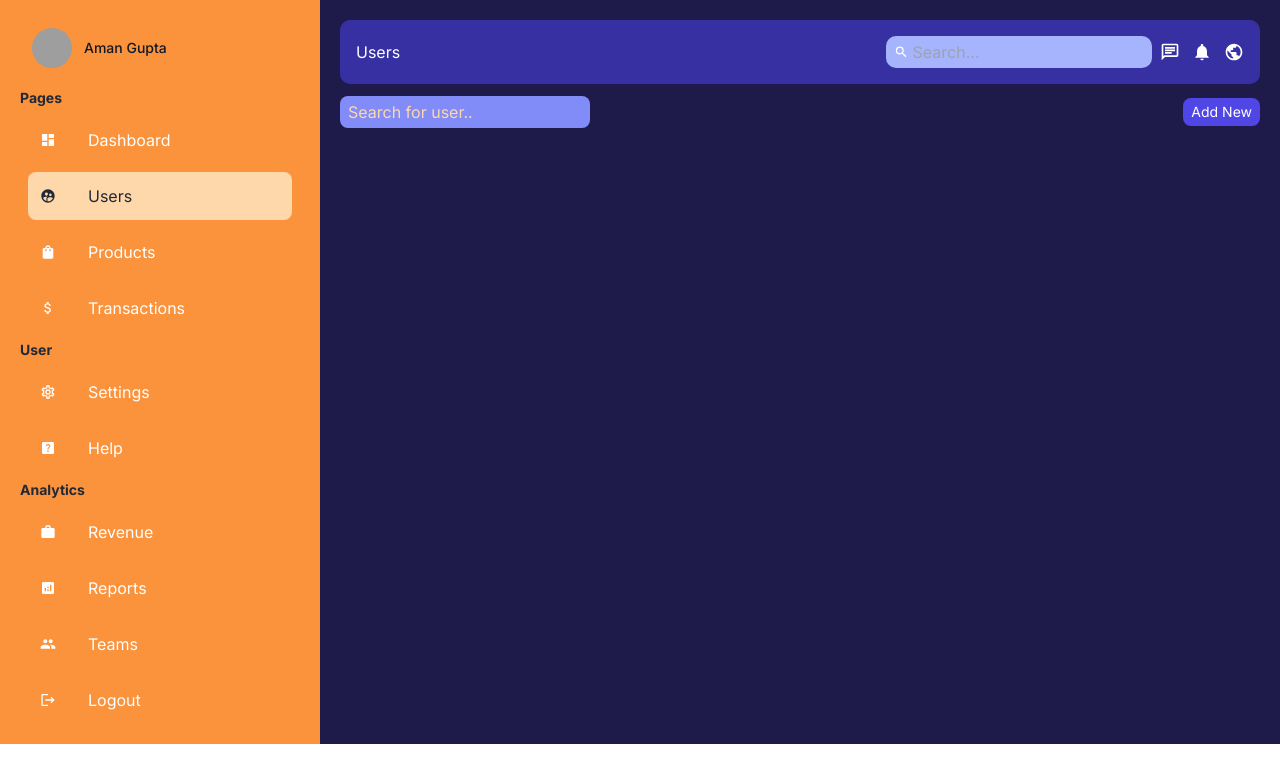
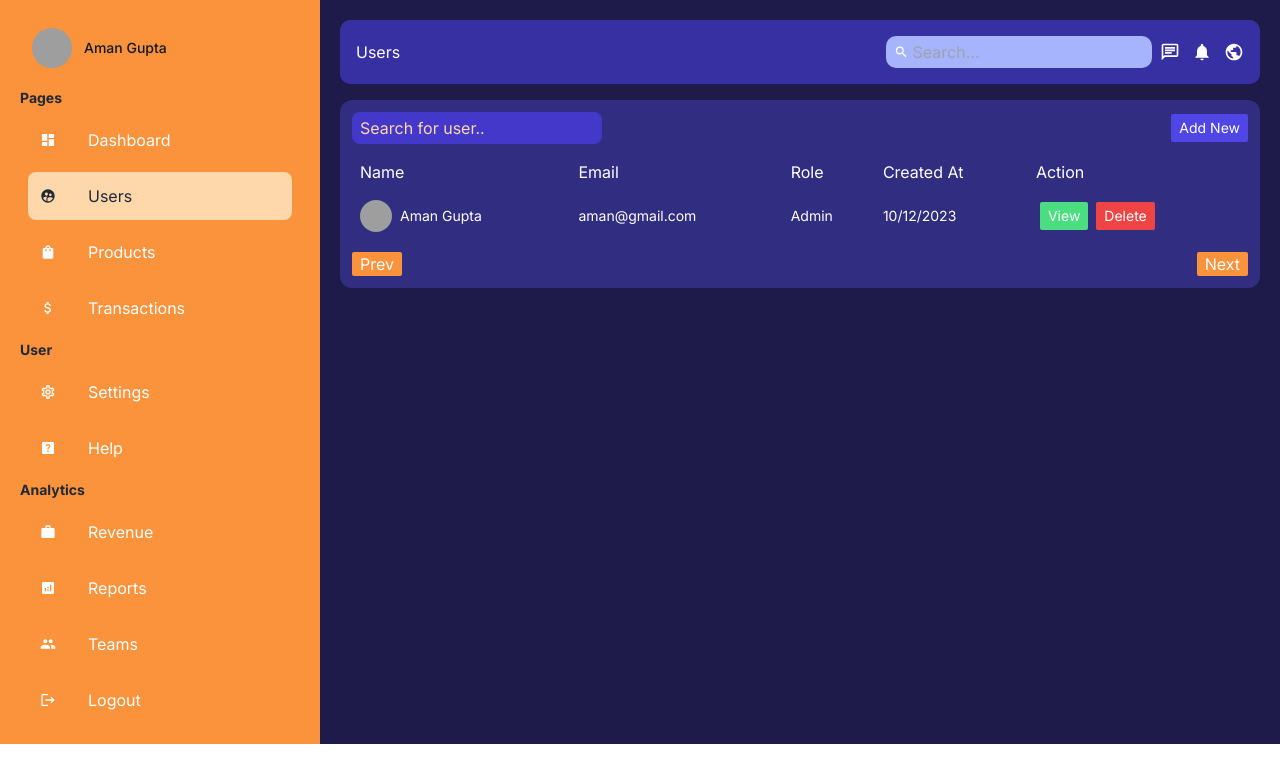
Before and after one commit to amanguptak/Nextjs14Dashboard, a Next.js app: page /dashboard/users in a window 1280 px wide. Shown: the top 782 px of the page. Built offline with nearby package versions, Linux system fonts and the light colour scheme; grey boxes are pictures that could not be loaded.

Commit message:
user section created

```diff
--- a/app/components/dashboard/Search/Search.js
+++ b/app/components/dashboard/Search/Search.js
@@ -3,7 +3,7 @@ import React from 'react'
 const Search = ({placeholder}) => {
   return (
     <div className='container w-full lg:flex flex-1 items-center rounded-lg'>
-        <input className="search border-none p-1 px-2 bg-indigo-400 rounded-lg placeholder-orange-200"  placeholder={placeholder}/>
+        <input className="search border-none p-1 px-2 bg-indigo-700 rounded-lg placeholder-orange-200"  placeholder={placeholder}/>
     </div>
   )
 }
--- a/app/components/dashboard/Users/User.js
+++ b/app/components/dashboard/Users/User.js
@@ -4,14 +4,53 @@ import Search from '../Search/Search'
 const User = () => {
     const search="nothing"
   return (
-    <div>
-        <div className="top flex items-center justify-between mt-3">
+    <div className=' mt-4 p-3 bg-indigo-900 rounded-xl'>
+        <div className="top flex items-center justify-between ">
         <Search placeholder="Search for user.."/>
 
-            <button className='bg-indigo-600 rounded-lg p-1 px-2 hover:bg-indigo-500 text-sm '> Add New</button>
+            <button className='bg-indigo-600 text-sm rounded-sm p-1 px-2 hover:bg-indigo-800 '> Add New</button>
 
         </div>
 
+        <div className="bottom">
+          <table className='w-full mt-2 [&_td]:p-2'>
+            <thead>
+              <tr>
+                <td className='p-3'>Name</td>
+                <td className='p-3'>Email</td>
+                <td className='p-3'>Role</td>
+                <td className='p-3'>Created At</td>
+                <td className='p-3'>Action</td>
+              </tr>
+            </thead>
+            <tbody className='[&_td]:text-sm'>
+              <tr>
+              <td className='flex items-center gap-2'> <img
+              className="h-8 w-8 rounded-full"
+              src="https://images.unsplash.com/photo-1472099645785-5658abf4ff4e?ixlib=rb-1.2.1&ixid=eyJhcHBfaWQiOjEyMDd9&auto=format&fit=facearea&facepad=2&w=256&h=256&q=80"
+              alt=""
+            />
+            <span>Aman Gupta </span>
+            </td>
+                <td className='p-3'>aman@gmail.com</td>
+                <td className='p-3'>Admin</td>
+                <td className='p-3'>
+                 <span>10/12/2023</span>
+                </td>
+                <td className='[&_button]:rounded-sm [&_button]:px-2 [&_button]:p-1 [&_button]:mx-1 [&_button]:border-none'>
+                  <button className=' bg-green-400 hover:bg-green-600'>View</button>
+                  <button className=' bg-red-500 hover:bg-red-600'>Delete</button>
+                </td>
+              </tr>
+
+            </tbody>
+          </table>
+        </div>
+
+        <div className="page mt-3 flex items-center justify-between [&_button]:bg-orange-400 [&_button]:px-2 [&_button]:border-none [&_button]:rounded-sm">
+          <button className='hover:bg-orange-600'>Prev</button>
+          <button className='hover:bg-orange-600'>Next</button>
+        </div>
     </div>
   )
 }
```
